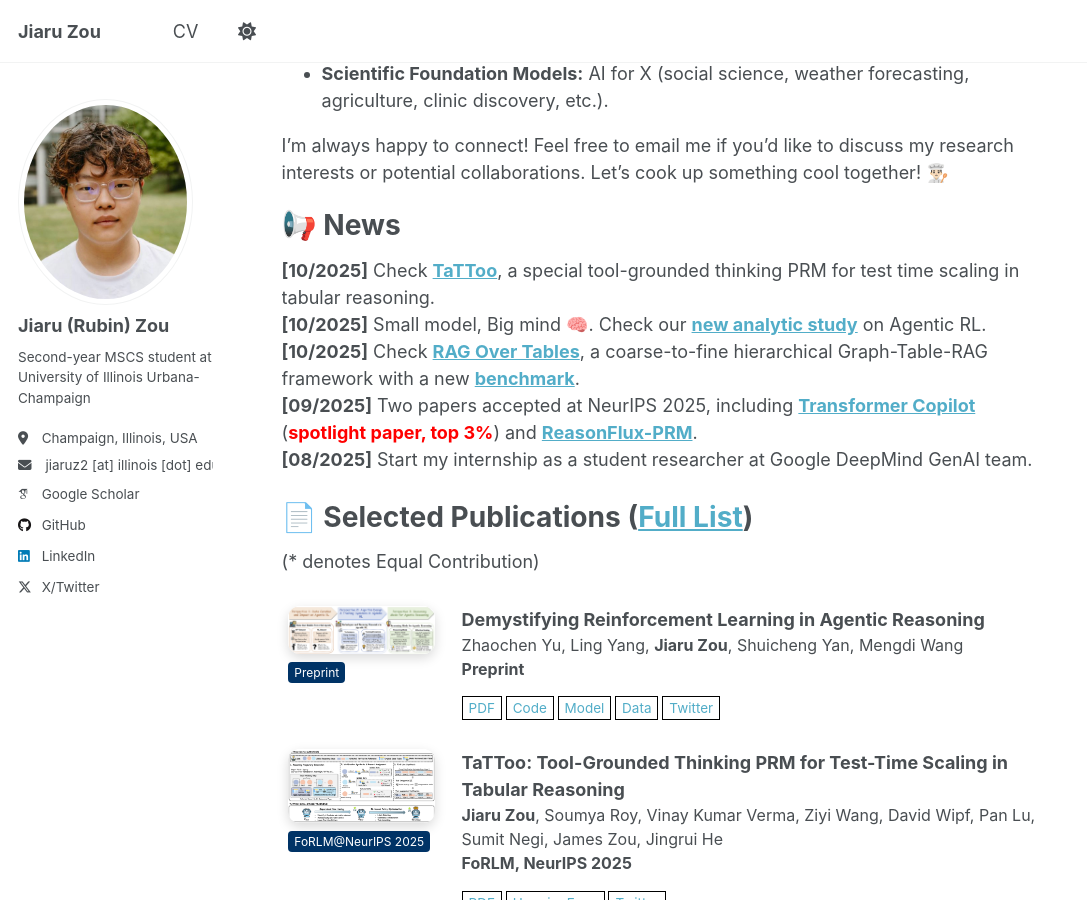
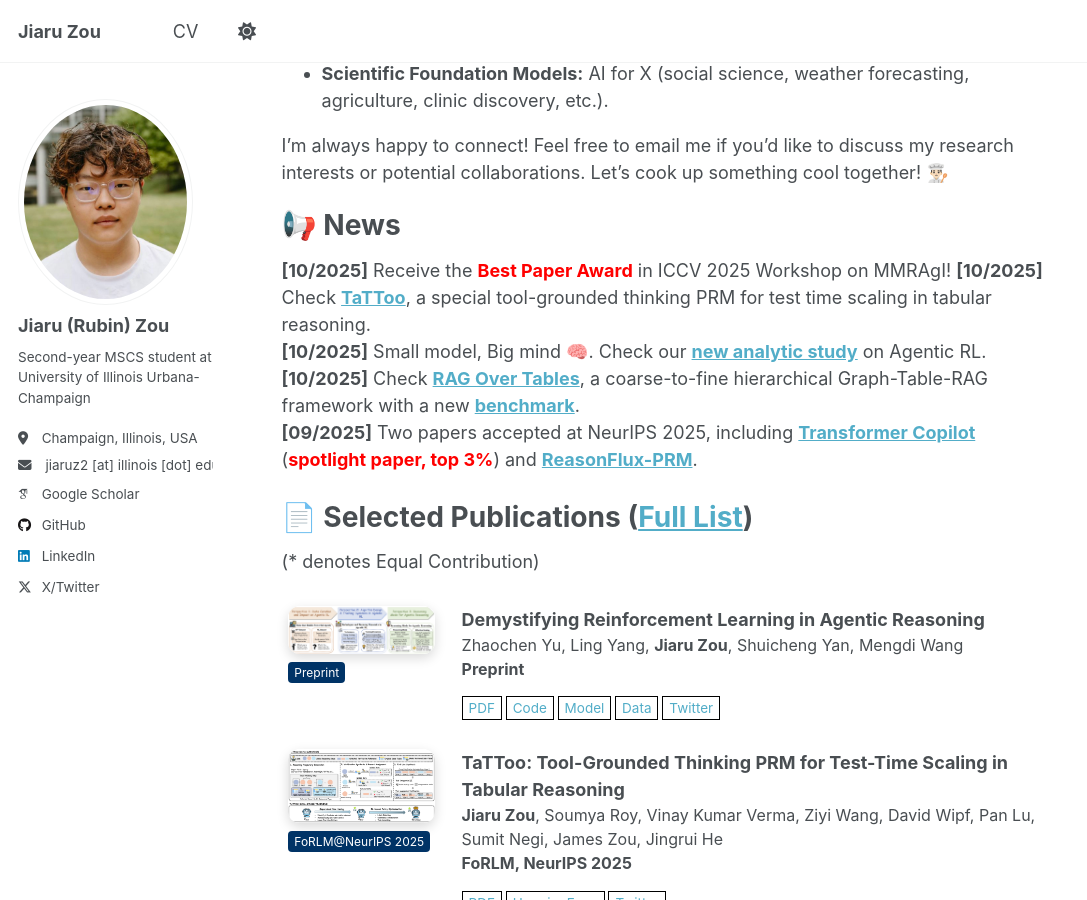
Before and after one commit to jiaruzouu/jiaruzouu.github.io, a Jekyll site: the page built from _pages/about.md, in a window 1280 px wide and 900 px high, scrolled down 506 px. Shown: the whole window, without its empty margins (0-1087 px from the left). Built offline with Jekyll 4.4.1, drawn with Linux system fonts in a browser that asks for light colours; some web fonts are replaced; a script that is not in the unit is left out; some of the changed text lies outside the part shown.

Commit message:
Update website

```diff
--- a/_pages/about.md
+++ b/_pages/about.md
@@ -22,6 +22,7 @@ I’m always happy to connect! Feel free to email me if you’d like to discuss
 # 📢 News
 
 {: .news-scroll}
+**[10/2025]** Receive the <span style="color:red;">**Best Paper Award**</span> in ICCV 2025 Workshop on MMRAgI!
 **[10/2025]** Check [**TaTToo**](https://arxiv.org/abs/2510.06217), a special tool-grounded thinking PRM for test time scaling in tabular reasoning.\
 **[10/2025]** Small model, Big mind 🧠. Check our [**new analytic study**](https://arxiv.org/pdf/2510.11701) on Agentic RL.\
 **[10/2025]** Check [**RAG Over Tables**](https://arxiv.org/abs/2504.01346v4), a coarse-to-fine hierarchical Graph-Table-RAG framework with a new [**benchmark**](https://huggingface.co/collections/jiaruz2/multitableqa-68dc8d850ea7e168f47cecd8).\
@@ -491,6 +492,7 @@ I’m always happy to connect! Feel free to email me if you’d like to discuss
 
 # ✨ Honors & Awards
 
+- ICCV 2025 Workshop Best Paper Award, 2025
 - NeurIPS 2025 Scholar Award, 2025
 - Highest Honor Graduation at UIUC, 2024
 - Microsoft Stars of Tomorrow Award, 2023
```
